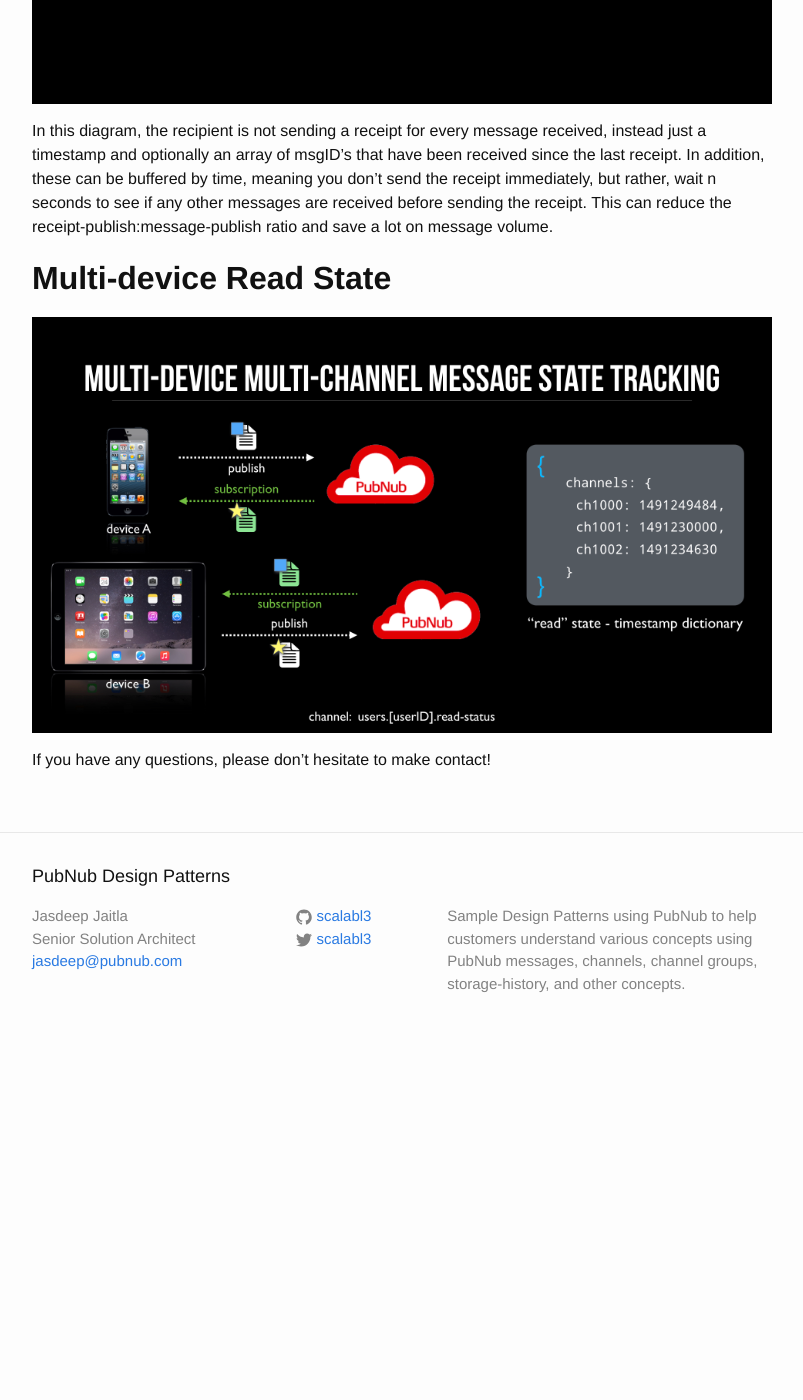
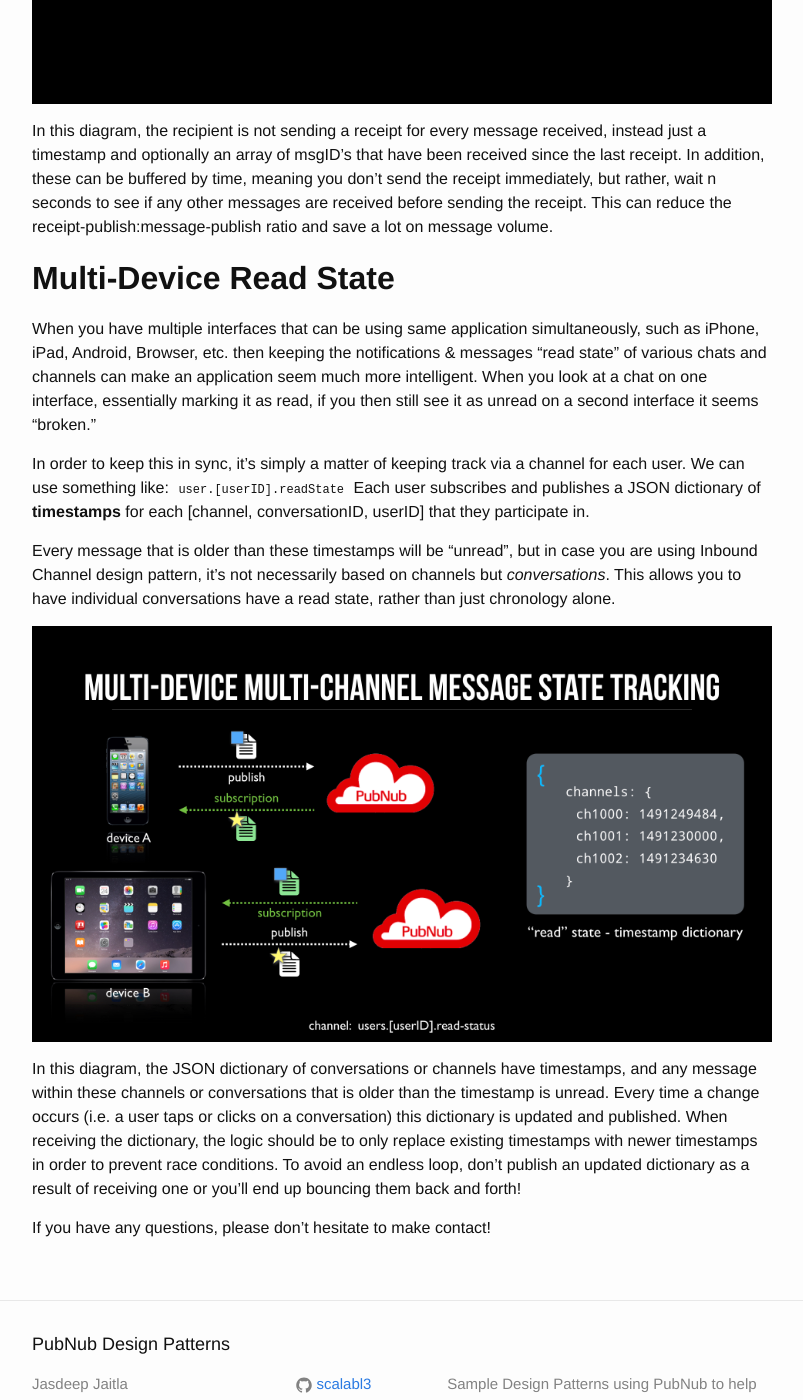
Before and after one commit to pubnub/pubnub-design-patterns, a Jekyll site: the page built from _posts/2017-04-19-Read-Receipts.md, in a window 1280 px wide and 1400 px high, scrolled down 1473 px. Shown: the whole window, without its empty margins (238-1041 px from the left). Built offline with Jekyll 4.4.1, drawn with Linux system fonts in a browser that asks for light colours; before the commit the page ends 2528 px from its top, so only the background shows below that.

Commit message:
update rr post

```diff
--- a/_posts/2017-04-19-Read-Receipts.md
+++ b/_posts/2017-04-19-Read-Receipts.md
@@ -38,10 +38,26 @@
  send the receipt immediately, but rather, wait n seconds to see if any other messages are received before sending the receipt.
  This can reduce the receipt-publish:message-publish ratio and save a lot on message volume.
 
-## Multi-device Read State ##
+## Multi-Device Read State ##
 
+When you have multiple interfaces that can be using same application simultaneously, such as iPhone, iPad, Android, Browser, etc.
+ then keeping the notifications & messages "read state" of various chats and channels can make an application seem much more intelligent.
+When you look at a chat on one interface, essentially marking it as read, if you then still see it as unread on a second interface
+ it seems "broken."
+
+In order to keep this in sync, it's simply a matter of keeping track via a channel for each user.
+We can use something like: `user.[userID].readState` Each user subscribes and publishes a JSON dictionary of **timestamps** for each \[channel,
+conversationID, userID\] that they participate in.
+
+Every message that is older than these timestamps will be "unread", but in case you are using Inbound Channel design pattern,
+it's not necessarily based on channels but *conversations*. This allows you to have individual conversations have a read state, rather than
+just chronology alone.
 
 ![Basic]({{ site.baseurl }}/images/readreceipts/rr-3.jpg)
 
+In this diagram, the JSON dictionary of conversations or channels have timestamps, and any message within these channels or conversations
+that is older than the timestamp is unread. Every time a change occurs (i.e. a user taps or clicks on a conversation) this dictionary is updated
+ and published. When receiving the dictionary, the logic should be to only replace existing timestamps with newer timestamps in order to prevent race conditions.
+ To avoid an endless loop, don't publish an updated dictionary as a result of receiving one or you'll end up bouncing them back and forth!
 
 If you have any questions, please don't hesitate to make contact!
```
Also changed, not shown: _posts/2015-02-28-Message-Update-Delete.md (+0 -1 lines).
